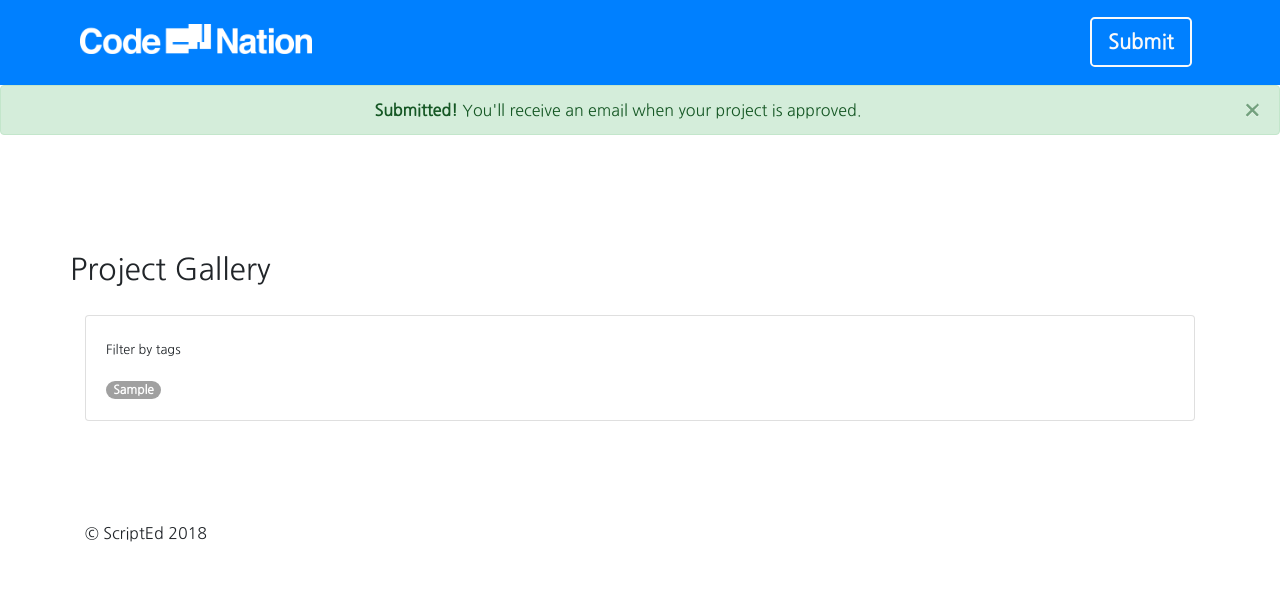
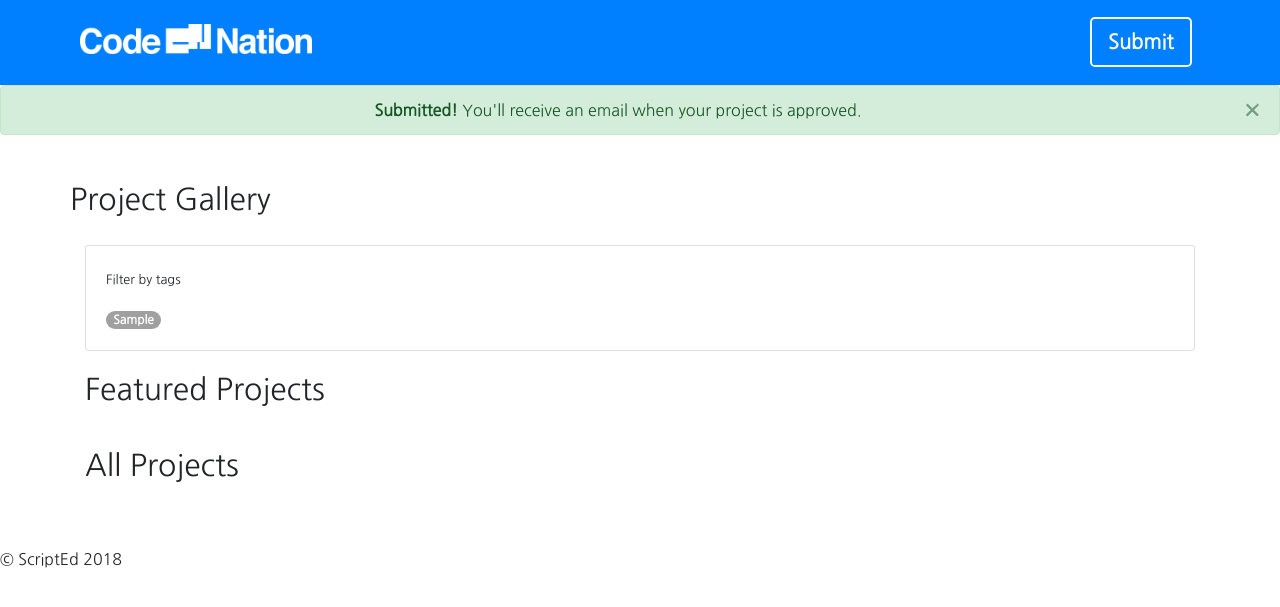
Before and after one commit to soybean/scripted, a Flask app: page / in a window 1280 px wide. Shown: the top 607 px of the page. Run offline with Flask 2, Linux system fonts and the light colour scheme; tables that the repository leaves empty hold one stand-in row (values such as "Sample post"); some libraries are stand-ins or nearby versions.

Commit message:
Added featured projects

```diff
--- a/app.py
+++ b/app.py
@@ -37,15 +37,17 @@ FEEDBACK_MAIL_SUBJECT = 'Project Submission Feedback'
 FEEDBACK_MAIL_SENDER = 'melaniensawyer@gmail.com'
 
 NUM_TAGS = 9
+MAX_NUM_FEATURED = 6
 
 @app.route("/")
 def gallery():
-    query = "SELECT name, id, description, developers,screenshot from project WHERE status='approved' AND isDeleted='false';"
+    query = "SELECT name, id, description, developers, screenshot, is_featured from project WHERE status='approved' AND isDeleted='false';"
     result = db.session.execute(query)
 
     allTags = "SELECT DISTINCT tag,color from tags"
     tagsResult = db.session.execute(allTags)
     allItems = []
+    featuredProjects = []
     for item in result:
         d = dict(item.items())
         currID = item['id']
@@ -55,8 +57,10 @@ def gallery():
         for it in result2:
             d['tags'].append(it)
         allItems.append(d)
-    print(allItems)
-    return render_template('gallery.html', data=allItems, tags=tagsResult)
+        if (item['is_featured'] == 'true'):
+            featuredProjects.append(d)
+    # Get most recent MAX_NUM_FEATURED featured projects
+    return render_template('gallery.html', data=allItems, tags=tagsResult, featuredProjects=featuredProjects[-MAX_NUM_FEATURED:])
 
 @app.route("/submit", methods=['GET', 'POST'])
 def submit():
@@ -100,7 +104,8 @@ def submit():
                                        program_attended=program_attended,
                                        email=email,
                                        status="pending",
-                                       isDeleted='false'
+                                       isDeleted='false',
+                                       is_featured='false'
                                        ))
                 db.session.commit()
                 db.session.close()
@@ -199,6 +204,22 @@ def approve():
     db.session.close()
     return(redirect(url_for('admin')))
 
+@app.route('/feature', methods=["POST"])
+def feature():
+    myID = request.form['id_to_feature']
+    db.session.query(Project).filter(Project.id==myID).update({'is_featured': 'true'})
+    db.session.commit()
+    db.session.close()
+    return(redirect(url_for('admin')))
+
+@app.route('/unfeature', methods=["POST"])
+def unfeature():
+    myID = request.form['id_to_unfeature']
+    db.session.query(Project).filter(Project.id==myID).update({'is_featured': 'false'})
+    db.session.commit()
+    db.session.close()
+    return(redirect(url_for('admin')))
+
 @app.route('/feedback', methods=['POST'])
 def feedback():
     myID = request.form['id_to_give_feedback']
--- a/app/models.py
+++ b/app/models.py
@@ -16,10 +16,12 @@ class Project(db.Model):
     email = db.Column(db.String(100), index=True, unique=False)
     status = db.Column(db.String(30), index=True, unique=False)
     isDeleted = db.Column(db.String(100), index=True, unique=False)
+    is_featured = db.Column(db.String(5), index=True, unique=False)
+
 
     def __init__(self, name, screenshot, num_developers, developers, \
      github_usernames, description, link, github_repo, long_description, \
-     program_attended, email, status, isDeleted):
+     program_attended, email, status, isDeleted, is_featured):
         self.name = name
         self.screenshot = screenshot
         self.num_developers = num_developers
@@ -33,6 +35,7 @@ class Project(db.Model):
         self.email = email
         self.status = status
         self.isDeleted = isDeleted
+        self.is_featured = is_featured
 
     def __repr__(self):
         return '<Project (name=%s)>' % (self.name)
--- a/static/css/main.css
+++ b/static/css/main.css
@@ -88,7 +88,7 @@ body {
 }
 
 .featured-container {
-    margin-top: 100px;
+    margin-top: 30px;
 }
 
 .section-title {
@@ -127,13 +127,25 @@ body {
 
 .card-deck {
     justify-content: space-between;
-    margin-bottom: 100px;
 }
 
 .card-deck:after {
     content: "";
     flex: auto;
 }
+
+.bottom-margin-small {
+  margin-bottom: 20px;
+}
+
+.bottom-margin-medium {
+  margin-bottom: 40px;
+}
+
+.bottom-margin-large {
+  margin-bottom: 100px;
+}
+
 
 /* Main carousel style */
 
--- a/static/js/index.js
+++ b/static/js/index.js
@@ -178,10 +178,17 @@ function rejectRows(rowNumber) {
     }
 }
 
+function featureRows(rowNumber) {
+    var tr = document.getElementById('adminTable')
+        .getElementsByTagName('tr')[rowNumber];
+    tr.classList.toggle('table-secondary');
+}
+
 function checkboxAction() {
     var pending = document.getElementById('pending-checkbox').checked;
     var approved = document.getElementById('approved-checkbox').checked;
     var submitted = document.getElementById('feedback-checkbox').checked;
+    var featured = document.getElementById('featured-checkbox').checked;
     if (pending) {
         var pendingItems = document.getElementsByClassName('pending');
         var i;
@@ -224,6 +231,20 @@ function checkboxAction() {
             submittedItems[i].style.display = 'none';
         }
     }
+    if (featured) {
+        var featuredItems = document.getElementsByClassName('featured');
+        var i;
+        for (i=0; i < featuredItems.length; i++) {
+            featuredItems[i].style.display = null;
+        }
+    }
+    else if (!featured) {
+        var featuredItems = document.getElementsByClassName('featured');
+        var i;
+        for (i=0; i < featuredItems.length; i++) {
+            featuredItems[i].style.display = 'none';
+        }
+    }
 }
 function pageLoad() {
     document.getElementById('pending-checkbox').checked = true;
--- a/templates/gallery.html
+++ b/templates/gallery.html
@@ -16,8 +16,10 @@
           <h6 class='display-4 section-title'>Project Gallery</h6>
         </div>
       </div>
+
+      <!-- Tags -->
       <div class='filter-container'>
-        <div class='card'>
+        <div class='card bottom-margin-small'>
           <div class='card-body'>
             <p><small>Filter by tags</small></p>
             {% for tag in tags %}
@@ -28,8 +30,39 @@
             {%endfor %}
           </div>
         </div>
+
+        <!-- Featured Projects -->
+        <div>
+          <h7 class='display-4 section-title'>Featured Projects</h6>
+        </div>
+        <div class='card-deck bottom-margin-medium'>
+          {% for project in featuredProjects %}
+            <div class="card shadow project
+                    {% for tag in project['tags'] %}
+                      {{ tag.tag }}
+                    {% endfor %}
+                    ">
+              <a class='no-deco' href='/project/{{ project['id'] }}'>
+                <img class="card-img-top" src="{{ project.screenshot }}" onerror='makeDefaultImage(this)' width='600px' height='250px'>
+                <div class="card-body">
+                  <h5 class="card-title">{{ project['name'] }} </h5>
+                  <small class='text-muted'>{{ project['developers'] }}</small>
+                  <p class="card-text">{{ project['description'] }}</p>
+                  {% for tag in project['tags'] %}
+                    <a href='#/' class="badge badge-pill badge-info {{ tag.tag }}" style='background-color: {{ tag.color }} !important;'>{{ tag.tag }}</a>
+                  {% endfor %}
+                </div>
+              </div>
+            </a>
+          {% endfor %}
+        </div>
+
+        <!-- All Projects -->
         <section class='cards'>
-        <div class='card-deck'>
+          <div>
+            <h7 class='display-4 section-title'>All Projects</h6>
+          </div>
+          <div class='card-deck bottom-margin-large'>
             {% for project in data %}
             	<div class="card shadow project
                 {% for tag in project['tags'] %}
@@ -50,8 +83,10 @@
               </a>
     	      {% endfor %}
           </div>
+        </section>
+
       </div>
-    </section>
+    </div>
   </body>
 {% endblock %}
 
```
Also changed, not shown: templates/adminView.html (+21 -1 lines), 1 other file. Lines whose indentation alone changed are shown as unchanged.
